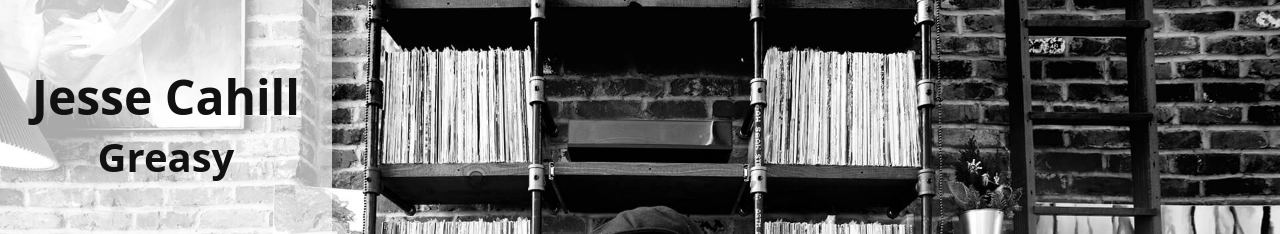
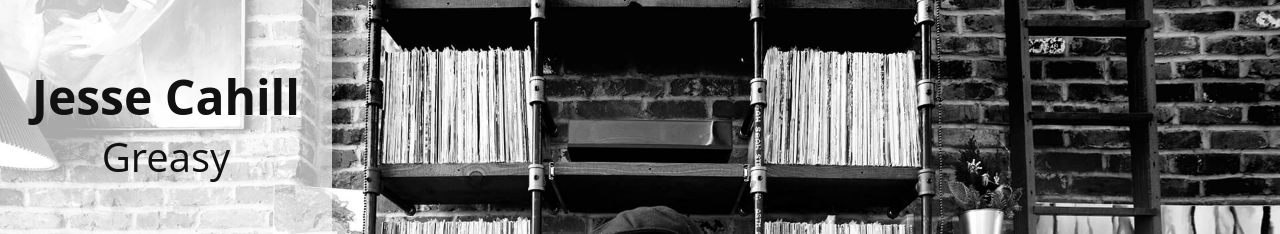
Before and after one commit to codewisenate/jessecahill-web, a Nuxt app: page / in a window 1280 px wide. Shown: the top 234 px of the page. Built offline with nearby package versions, Linux system fonts and the light colour scheme.

Commit message:
Font weight bold

```diff
--- a/app.vue
+++ b/app.vue
@@ -38,6 +38,7 @@
 * {
   box-sizing: border-box;
   font-family: 'Open Sans', sans-serif;
+  font-weight: 700;
 }
 body {
     background-color: #222;
@@ -75,6 +76,7 @@ h2 {
   color: #111;
   font-size: 2.5rem;
   margin: 0 auto 2rem;
+  font-weight: 400;
 }
 .form-container {
   margin: 0 auto;
--- a/nuxt.config.ts
+++ b/nuxt.config.ts
@@ -2,7 +2,4 @@ import { defineNuxtConfig } from 'nuxt3'
 
 // https://v3.nuxtjs.org/docs/directory-structure/nuxt.config
 export default defineNuxtConfig({
-	modules: [
-		'@nuxtjs/google-fonts'
-	],
 })
--- a/package.json
+++ b/package.json
@@ -6,7 +6,6 @@
     "start": "node .output/server/index.mjs"
   },
   "devDependencies": {
-    "@nuxtjs/google-fonts": "^1.3.0",
     "nuxt3": "latest"
   }
 }
```
Also changed, not shown: assets/fonts/OpenSans/OpenSans-Bold.ttf (added), 1 other file (tests, documents, lock files or other folders).
